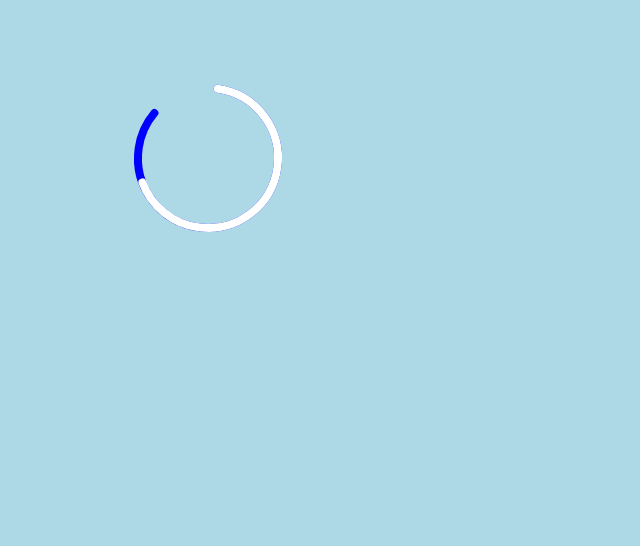
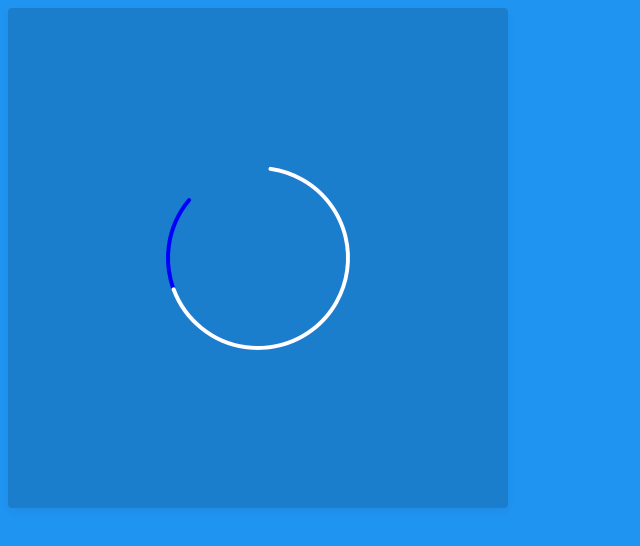
Before and after one commit to CodenameTashley/progress-canvas, a plain HTML site: page index.html in a window 1280 px wide. Shown: the whole page, without its empty margins (0-640 px from the left). Drawn offline with Linux system fonts and the light colour scheme.

Commit message:
Update styles

```diff
--- a/index.html
+++ b/index.html
@@ -23,21 +23,27 @@
 
 <body>
 
-    <canvas id="canva"></canvas>
+  <div class="wrapper">
+    <canvas
+      id="canva"
+      style="width: 200px; height: 200px;"
+    ></canvas>
+  </div>
+
 
   <script>
+    const canvaSize = 400;
+    const convertDegreesToRadians = (degrees) => degrees * (Math.PI / 180);
+    const canva = document.querySelector('#canva');
+    canva.height = canvaSize;
+    canva.width = canvaSize;
+    const ctx = canva.getContext('2d');
+    ctx.clearRect(0, 0, canvaSize, canvaSize);
+    ctx.imageSmoothingEnabled = true;
 
-        const convertDegreesToRadians = (degrees) => degrees * (Math.PI / 180);
-
-        const canva = document.querySelector('#canva');
-        canva.height = window.innerHeight - 32;
-        canva.width = window.innerWidth - 32;
-        const ctx = canva.getContext('2d');
-        ctx.imageSmoothingEnabled = false;
-
-        const x = 200;
-        const y = 150;
-        const radius = 70;
+    const x = canvaSize / 2;
+    const y = canvaSize / 2;
+    const radius = (canvaSize / 2) - 20;
     const startAngle = -82;
     const endAngle = 220;
     const isAntiClockwise = false;
@@ -49,16 +55,20 @@
     ctx.lineCap = "round";
     ctx.stroke();
 
+
     const strokeDifference = endAngle - startAngle;
     const fillValue = (strokeDifference / 500) * 400;
 
 
     ctx.beginPath();
-        ctx.arc(x, y, radius, convertDegreesToRadians(startAngle), convertDegreesToRadians(startAngle + fillValue), isAntiClockwise);
+    ctx.arc(x, y, radius, convertDegreesToRadians(startAngle), convertDegreesToRadians(startAngle + fillValue),
+      isAntiClockwise);
     ctx.lineWidth = 8;
     ctx.strokeStyle = 'white';
     ctx.lineCap = "round";
     ctx.stroke();
+
+    ctx.scale(2, 2)
 
     console.log(canva);
   </script>
--- a/styles.css
+++ b/styles.css
@@ -3,6 +3,18 @@
 
 body,
 html {
-  background-color: lightblue;
+  background-color: #2094F1;
   padding: 0;
 }
+
+
+.wrapper {
+  height: 500px;
+  width: 500px;
+  background-color: rgba(0,0,0,0.15);
+  display: grid;
+  place-items: center;
+  border-radius: 4px;
+  box-shadow: 0 4px 8px 0 rgba(0,0,0,0.05);
+  transition: 0.3s;
+}
```
Lines whose indentation alone changed are shown as unchanged.
